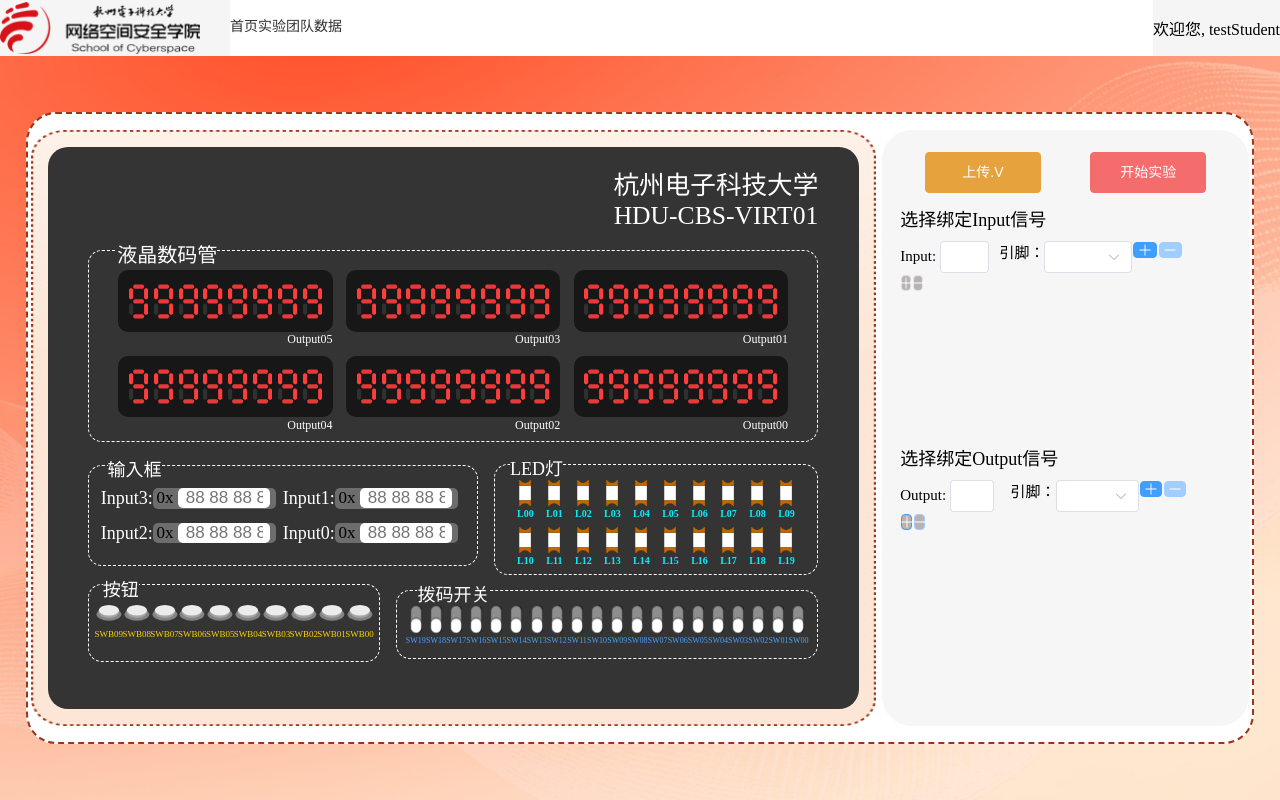
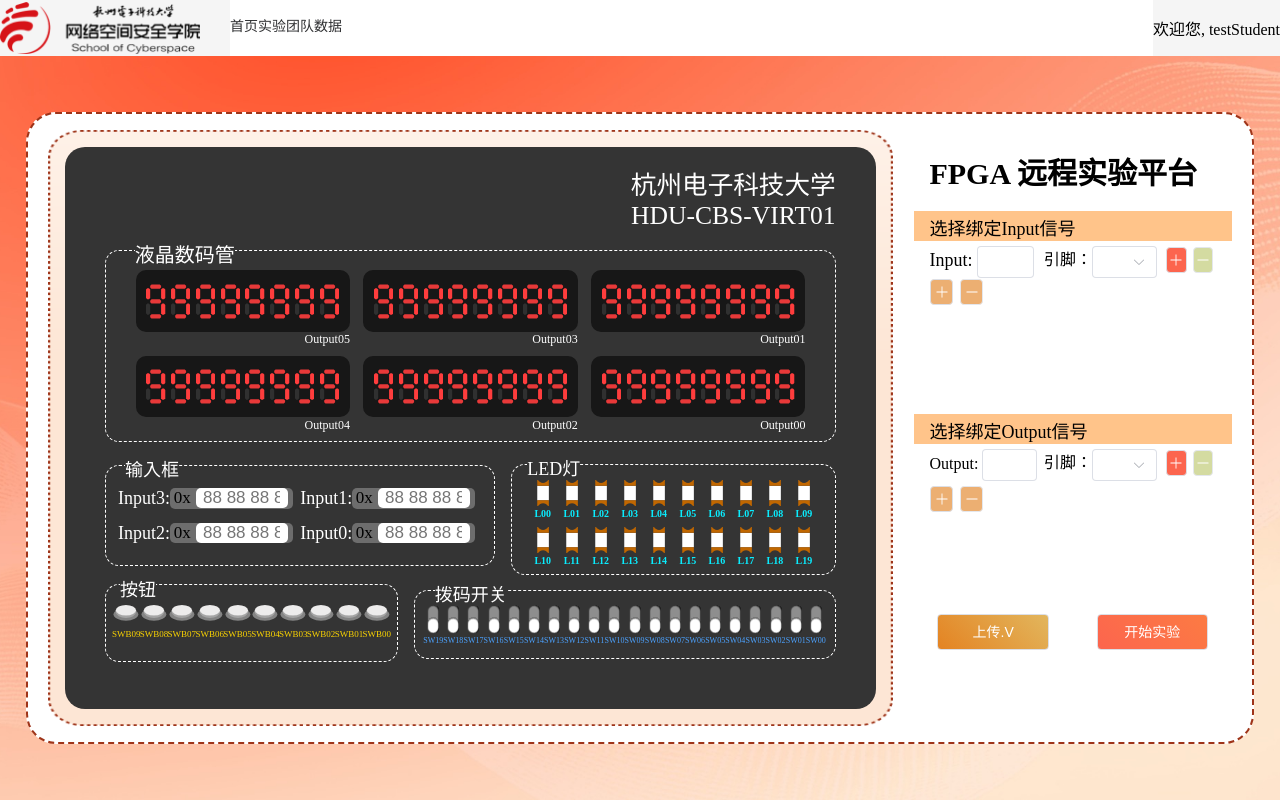
Before and after one commit to inzzo1/FPGA, a Vue app in the folder project/: page /VirturalBoard in a window 1280 px wide. Built offline with nearby package versions, Linux system fonts and the light colour scheme; no server answers.

Commit message:
[update]: change the page styles according to the UI design.

```diff
--- a/project/src/views/VituralBoard.vue
+++ b/project/src/views/VituralBoard.vue
@@ -209,26 +209,16 @@ const endExp = () => {
       <div class="bindingPart">
         <div class="bindBox">
           <div class="bindHeader">
-            <el-upload
-            :file-list="fileList"
-            multiple
-            :before-upload="beforeUpload"
-            :disabled="uploadDisabled"
-            class="UploadBt"
-            >
-              <el-button type="warning" style="width: 100%;height: 100%;" :disabled="uploadDisabled">上传.V</el-button>
-            </el-upload>
-            <el-button type="danger" style="width: 35%;height: 100%;" v-if="isStart" @click="startExp">
-              开始实验
-            </el-button>
-            <el-button type="danger" style="width: 35%;height: 100%;" v-if="!isStart" @click="endExp">
-              结束实验
-            </el-button>
+            <span>
+              FPGA 远程实验平台
+            </span>
           </div>
           <div class="bind">
-            <span class="putTitle">
+            <div class="putTitle">
+              <span>
                 选择绑定Input信号
               </span>
+            </div>
             <div class="putScroll">
               <el-scrollbar height="100%">
                 <div
@@ -245,9 +235,9 @@ const endExp = () => {
                       <el-input v-model="row.signal" type="text" style="width: 50%"/>
                     </div>
                     <!-- 点击加号新增一行 -->
-                    <div>
-                      <el-button @click="addInputRow" :icon="Plus" style="width: 10%; height: 10%;"></el-button>
-                      <el-button @click="removeInputRow(rowIndex)" :icon="Minus" :disabled="inputRows.length <= 1" style="width: 10%; height: 20%;"></el-button>
+                    <div style="width: 100%; height: 26px;">
+                      <el-button @click="addInputRow" :icon="Plus" class="rowPlus"></el-button>
+                      <el-button @click="removeInputRow(rowIndex)" :icon="Minus" :disabled="inputRows.length <= 1" class="rowMinus"></el-button>
                     </div>
                   </div>
 
@@ -255,7 +245,7 @@ const endExp = () => {
                   <div class="chain-part">
                     <!-- 遍历该行的所有链式选择器 -->
                     <div>
-                      <span style="font-size: 15px;">
+                      <span style="font-size: 16px;">
                         引脚：
                       </span>
                     </div>
@@ -269,8 +259,8 @@ const endExp = () => {
                       </div>
                     </div>
                     <!-- 点击加号在当前行新增一个链式选择器 -->
-                    <el-button @click="addInputChain(rowIndex)" :icon="Plus" type="primary" style="width: 10%; height: 10%;"></el-button>
-                    <el-button @click="removeInputChain(rowIndex)" :icon="Minus" type="primary" :disabled="row.pins.length <= 1" style="width: 10%; height: 10%;"></el-button>
+                    <el-button @click="addInputChain(rowIndex)" :icon="Plus" class="chainPlus"></el-button>
+                    <el-button @click="removeInputChain(rowIndex)" :icon="Minus" :disabled="row.pins.length <= 1" class="chainMinus"></el-button>
                   </div>
                 </div>
               </el-scrollbar>
@@ -278,7 +268,9 @@ const endExp = () => {
           </div>
           <div class="bind">
             <span class="putTitle">
+              <span>
                 选择绑定Output信号
+              </span>
             </span>
             <div class="putScroll">
               <el-scrollbar height="100%">
@@ -288,17 +280,17 @@ const endExp = () => {
                   class="row"
                 >
                   <!-- 左侧：input 和对应的加号 -->
-                  <div class="put-part" style="width: 35%;">
-                    <div>
-                      <span>
+                  <div class="put-part" style="width: 40%;height: 66px;">
+                    <div style="width: 100%; height: 36px;">
+                      <span style="font-size: 16px;">
                         Output:
                       </span>
-                      <el-input v-model="row.signal" type="text" style="width: 40%"/>
+                      <el-input v-model="row.signal" type="text" style="width: 48%"/>
                     </div>
                     <!-- 点击加号新增一行 -->
-                    <div>
-                      <el-button @click="addOutputRow" :icon="Plus" type="primary" style="width: 10%; height: 10%;"></el-button>
-                      <el-button @click="removeOutputRow(rowIndex)" :icon="Minus" type="primary" :disabled="outputRows.length <= 1" style="width: 10%; height: 20%;"></el-button>
+                    <div style="width: 100%; height: 26px;">
+                      <el-button @click="addOutputRow" :icon="Plus" class="rowPlus"></el-button>
+                      <el-button @click="removeOutputRow(rowIndex)" :icon="Minus" :disabled="outputRows.length <= 1" class="rowMinus"></el-button>
                     </div>
                   </div>
 
@@ -306,7 +298,7 @@ const endExp = () => {
                   <div class="chain-part">
                     <!-- 遍历该行的所有链式选择器 -->
                     <div>
-                      <span style="font-size: 15px;">
+                      <span style="font-size: 16px;">
                         引脚：
                       </span>
                     </div>
@@ -316,23 +308,38 @@ const endExp = () => {
                         :key="chainIndex"
                         class="chain-item"
                       >
-                        <el-cascader v-model="row.pins[chainIndex]" :show-all-levels="false" :options="outputOptions" style="width: 100%;" placeholder=" " />
+                        <el-cascader v-model="row.pins[chainIndex]" :show-all-levels="false" clearable :options="outputOptions" style="width: 100%;" placeholder=" " />
                       </div>
                     </div>
                     <!-- 点击加号在当前行新增一个链式选择器 -->
-                    <el-button @click="addOutputChain(rowIndex)" :icon="Plus" type="primary" style="width: 10%; height: 10%;"></el-button>
-                    <el-button @click="removeOutputChain(rowIndex)" :icon="Minus" type="primary" :disabled="row.pins.length <= 1" style="width: 10%; height: 10%;"></el-button>
+                    <el-button @click="addOutputChain(rowIndex)" :icon="Plus" class="chainPlus"></el-button>
+                    <el-button @click="removeOutputChain(rowIndex)" :icon="Minus" :disabled="row.pins.length <= 1" class="chainMinus"></el-button>
                   </div>
                 </div>
               </el-scrollbar>
             </div>
           </div>
+          <div class="bindFoot">
+            <el-upload
+            :file-list="fileList"
+            multiple
+            :before-upload="beforeUpload"
+            :disabled="uploadDisabled"
+            class="UploadBt"
+            >
+              <el-button style="width: 100%;height: 100%;" :disabled="uploadDisabled">上传.V</el-button>
+            </el-upload>
+            <el-button class="expBt" v-if="isStart" @click="startExp">
+              开始实验
+            </el-button>
+            <el-button class="expBt" v-if="!isStart" @click="endExp">
+              结束实验
+            </el-button>
           </div>
         </div>
       </div>
-    <!-- <span>
-      FPGA 远程实验平台
-    </span> -->
+    </div>
+
   </div>
 </template>
 
@@ -354,7 +361,7 @@ const endExp = () => {
     margin: 0 auto;
     display: flex;
     flex-wrap: nowrap;
-    justify-content: space-around;
+    justify-content: space-evenly;
     align-items: center;
     border: 2px dashed #9E3419;
     .VirDeskPart{
@@ -377,7 +384,7 @@ const endExp = () => {
       }
     }
     .bindingPart{
-      width: 30%;
+      width: 26%;
       height: 95%;
       display: flex;
       flex-direction: row-reverse;
@@ -385,32 +392,35 @@ const endExp = () => {
         width: 100%;
         height: 100%;
         border-radius: 30px;
-        background-color: rgba(246, 246, 246, 1);
         .bindHeader{
           width: 90%;
-          height: 7%;
+          height: 10%;
           margin: 0 auto;
           margin-top: 6%;
-          display: flex;
-          justify-content: space-around;
-          .UploadBt{
-            width: 35%;
-            height: 100%;
+          > span{
+            font-size: 30px;
+            font-weight: 600;
           }
         }
         .bind{
           width: 100%;
-          height: 40%;
+          height: 34%;
           position: relative;
           overflow: hidden;
           display: flex;
           flex-direction: column;
-          justify-content: flex-end;
+          justify-content: space-around;
           .putTitle{
+            width: 100%;
+            height: 15%;
+            background-color: #FFC48A;
+            position: relative;
+            > span{
               position: absolute;
-            top: 5%;
               left: 5%;
+              top: 10%;
               font-size: 18px;
+            }
           }
           .putScroll{
             width: 90%;
@@ -424,22 +434,46 @@ const endExp = () => {
               .put-part {
                 display: flex;
                 flex-direction: column;
-                width: 30%;
+                width: 40%;
+                .rowPlus{
+                  width: 20%;
+                  height: 100%;
+                  background-color: #ECAF72;
+                  color: white;
+                }
+                .rowMinus{
+                  width: 20%;
+                  height: 100%;
+                  background-color: #ECAF72;
+                  color: white;
+                  margin-left: 5%;
+                }
                 span{
-                  font-size: 15px;
+                  font-size: 18px;
                 }
                 button{
                   margin: 1px;
-                }
-                .el-button{
-                  background-color: rgb(185, 178, 178);
-                  color: white;
                 }
               }
               .chain-part {
                 display: flex;
                 align-items: flex-start;
-                width: 70%;
+                width: 60%;
+                height: 40px;
+                .chainPlus{
+                  width: 12%;
+                  height: 64%;
+                  margin-left: 5%;
+                  background-color: #FC654E;
+                  color: white;
+                }
+                .chainMinus{
+                  width: 12%;
+                  height: 64%;
+                  margin-left: 3%;
+                  background-color: #D4DBA1;
+                  color: white;
+                }
                 .chain-item{
                   width: 100%;
                 }
@@ -448,6 +482,26 @@ const endExp = () => {
                 }
               }
             }
+          }
+        }
+        .bindFoot{
+          width: 100%;
+          height: 15%;
+          display: flex;
+          justify-content: space-around;
+          .UploadBt{
+            width: 35%;
+            height: 40%;
+            .el-button{
+              color: white;
+              background: linear-gradient(45deg, rgb(228, 131, 34), rgb(226, 182, 93));
+            }
+          }
+          .expBt{
+            width: 35%;
+            height: 40%;
+            color: white;
+            background: linear-gradient(45deg, rgb(252, 101, 78), rgb(252, 123, 67));
           }
         }
       }
@@ -469,4 +523,8 @@ const endExp = () => {
   height: 100%;
 }
 
+::v-deep .el-button {
+  padding: 0;
+}
+
 </style>
```
Lines whose indentation alone changed are shown as unchanged.
